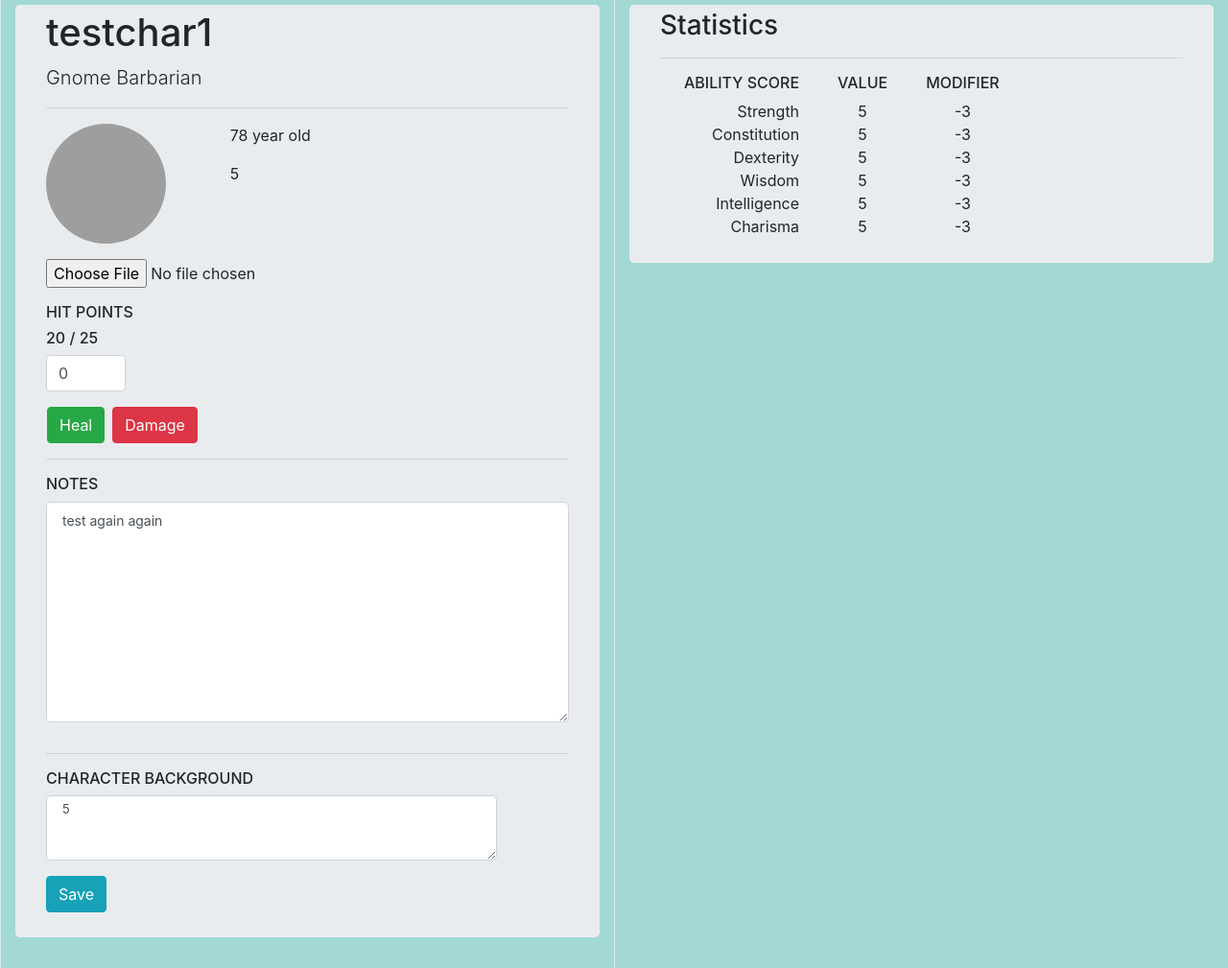
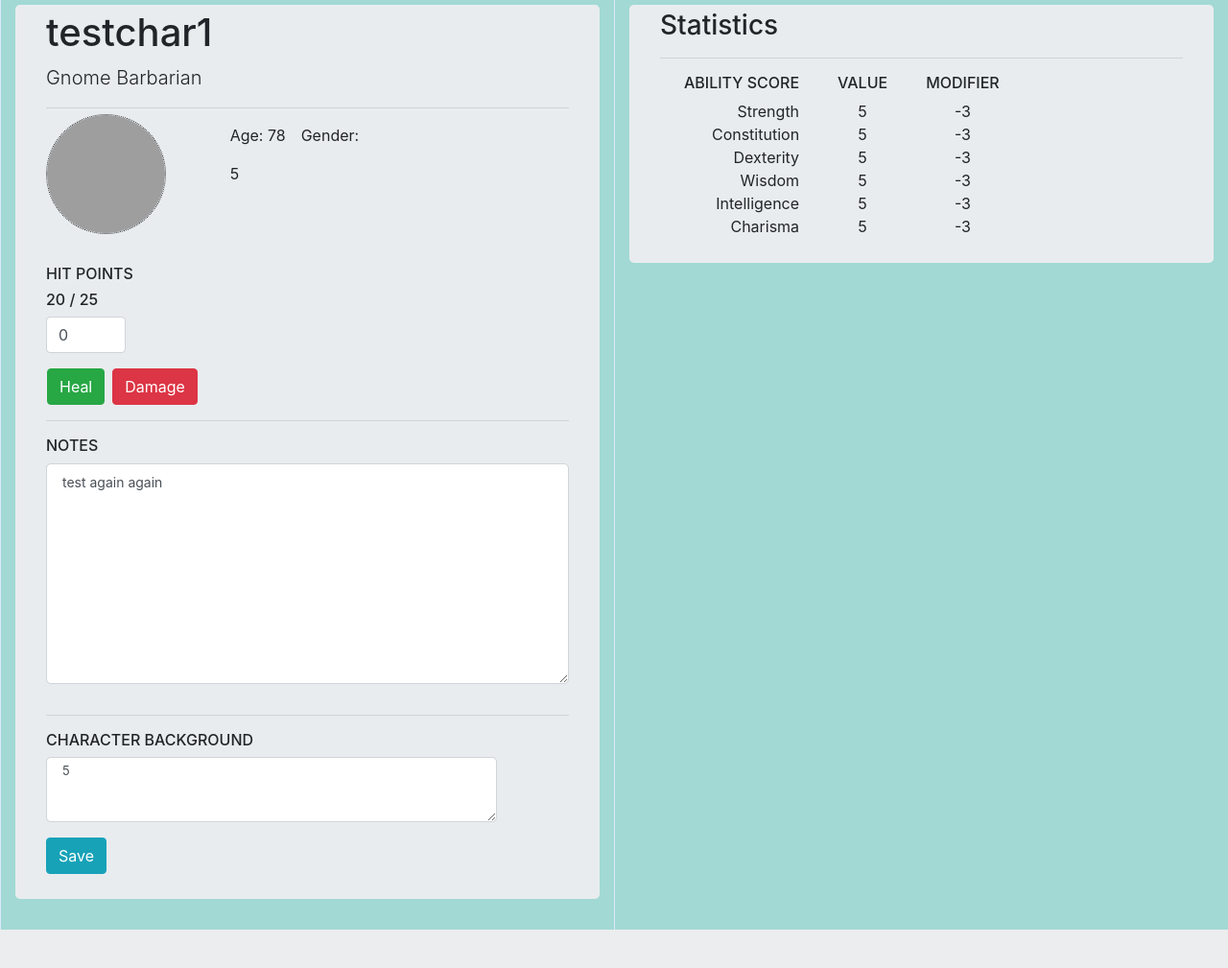
Before and after one commit to maxUser/dndapp, a Flask app: page /character/1 in a window 1280 px wide. Shown: the part 56-1065 px from the top of the page at 96% size. After the commit the page ends 1025 px from the top, so only its background shows below. Run offline with Flask 2, Linux system fonts and the light colour scheme; a user stored in the database is signed in; data comes from the database, SQL or seed files in the repository; both versions use the stored data as it was after the commit; some libraries are stand-ins or nearby versions; grey boxes are pictures that could not be loaded.

Commit message:
added ability to toggle character picture upload button

```diff
--- a/dndapp/routes.py
+++ b/dndapp/routes.py
@@ -74,9 +74,13 @@
 @app.route("/create", methods=['GET', 'POST'])
 @login_required
 def create():
-	form = CreateForm()
-	if form.validate_on_submit():
-		character = Character(creator=current_user, name=form.name.data, race=form.race.data,
+    form = CreateForm()
+    if form.validate_on_submit():
+        print(form.gender.data)
+        if not form.gender.data:
+            form.gender.data = 'N/A'
+        print(form.gender.data)
+        character = Character(creator=current_user, name=form.name.data, race=form.race.data,
 							char_class=form.char_class.data, gender=form.gender.data,
 							age=form.age.data, strength=form.strength.data,
 							constitution=form.constitution.data, dexterity=form.dexterity.data,
@@ -84,13 +88,13 @@
 							charisma=form.charisma.data, long_bio=form.long_bio.data,
 							short_bio=form.short_bio.data, notes=form.notes.data,
                             armour_class=form.armour_class.data, hit_points=form.hit_points.data)
-		db.session.add(character)
-		db.session.commit()
-		flash(f'{form.name.data} has been created!', 'success')
-		return redirect(url_for('home'))
-	else:
-		print(form.errors)
-	return render_template('create.html', title='New Character', form=form, legend='New Character')
+        db.session.add(character)
+        db.session.commit()
+        flash(f'{form.name.data} has been created!', 'success')
+        return redirect(url_for('home'))
+    else:
+        print(form.errors)
+    return render_template('create.html', title='New Character', form=form, legend='New Character')
 
 @app.route("/character/<int:character_id>", methods=['GET', 'POST'])
 @login_required
@@ -108,7 +112,7 @@
     if form.hp_change.data is None:
         form.hp_change.data = 0
 
-    print('form.picture.data: {}'.format(form.picture.data))
+    # print('form.picture.data: {}'.format(form.picture.data))
 
     if form.validate_on_submit():
         if form.picture.data:
@@ -134,7 +138,6 @@
         print('Errors', form.errors)
 
     image_file = url_for('static', filename='character_pics/' + character.image_file)
-    print(image_file)
     return render_template('character.html', title=character.name,
     						character=character, image_file=image_file,
     						form=form, modifiers=modifiers)
--- a/dndapp/static/main.css
+++ b/dndapp/static/main.css
@@ -149,5 +149,17 @@
     padding-left: 0px;
 }
 #hp_change-field .form-control {
-    max-width: 83px
+    max-width: 83px;
 }
+
+#edit-pic-btn {
+    position: absolute;
+    margin-top: -20px;
+    margin-left: -10px;
+}
+
+#char-img {
+    border: 1px dotted;
+    margin-top: -10px;
+    padding-top: -20px;
+}
--- a/dndapp/templates/character.html
+++ b/dndapp/templates/character.html
@@ -1,20 +1,29 @@
 {% extends "layout.html" %}
 {% block content %}
+<script type="text/javascript">
+    function myFunction() {
+        var x = document.getElementById("upload-charpic-btn");
+        if (x.style.display === "none") {
+            x.style.display = "block";
+        } else {
+            x.style.display = "none";
+        }
+    }
+</script>
 <div class="row">
     <div class="col-md" id='char-info'>
         <form method="POST" enctype="multipart/form-data"> <!--action="{{ url_for('character', character_id=character.id) }}"-->
             {{ form.hidden_tag() }}
-            {# form9.csrf_token #}
             <div class="jumbotron">
                 <h1>{{character.name}}</h1>
                 <p class="lead">{{character.race}} {{character.char_class}}</p>
                 <hr class="my-6">
                 <div class="row">
-                    <div class="col-sm-4">
-                        <i class="fab fa-500px"></i>
-                        <img src="{{ image_file }}" class="rounded-circle account-img">
+                    <div class="col-sm-4" id="image-section">
+                        <button type="button" class="btn" id="edit-pic-btn" onclick="myFunction()"><i class="far fa-edit"></i></button>
+                        <img src="{{ image_file }}" class="rounded-circle account-img" id="char-img">
                         <fieldset class="form-group">
-                            {{ form.picture(class="form-control-file-sm") }}
+                            {{ form.picture(class="form-control-file-sm", id="upload-charpic-btn", style="display: none;") }}
                             {% if form.picture.errors %}
                                 {% for error in form.picture.errors %}
                                     <span class="text-danger">{{ error }}</span>
@@ -23,7 +32,7 @@
                         </fieldset>
                     </div>
                     <div class="col">
-                        <p>{{character.age}} year old {{character.gender}}<p>
+                        <p>Age: {{character.age}}&emsp;Gender: {{character.gender}}<p>
                         <p>{{character.short_bio}}<p>
                     </div>
                 </div>
--- a/dndapp/templates/layout.html
+++ b/dndapp/templates/layout.html
@@ -1,6 +1,7 @@
 <!DOCTYPE html>
 <html lang="em" dir="ltr"> <!-- ltr=left-to-right -->
     <head>
+        <!-- <script type="text/javascript" src="{{ url_for('static', filename='script.js') }}"></script> -->
         <!-- Required meta tags from Bootstrap -->
         <meta charset="utf-8">
         <meta name="viewport" content="width=device-width, initial-scale=1, shrink-to-fit=no">
@@ -8,7 +9,6 @@
         <link rel="stylesheet" href="https://stackpath.bootstrapcdn.com/bootstrap/4.3.1/css/bootstrap.min.css" integrity="sha384-ggOyR0iXCbMQv3Xipma34MD+dH/1fQ784/j6cY/iJTQUOhcWr7x9JvoRxT2MZw1T" crossorigin="anonymous">
         <link rel="stylesheet" type="text/css" href="{{ url_for('static', filename='main.css') }}">
         <link rel="stylesheet" href="{{ url_for('static', filename='fontawesome-free-5.10.2-web/css/all.css') }}">
-        <meta charset="utf-8">
         {% if title %}
             <title> {{ title }} </title>
         {% else %}
@@ -73,6 +73,7 @@
             </nav>
         </header>
         <main role="main" class="container-fluid">
+
             <!-- {% with messages = get_flashed_messages(with_categories=true) %}
                 {% if messages %}
                     {% for category, message in messages %}
```
Also changed, not shown: dndapp/site.db.
